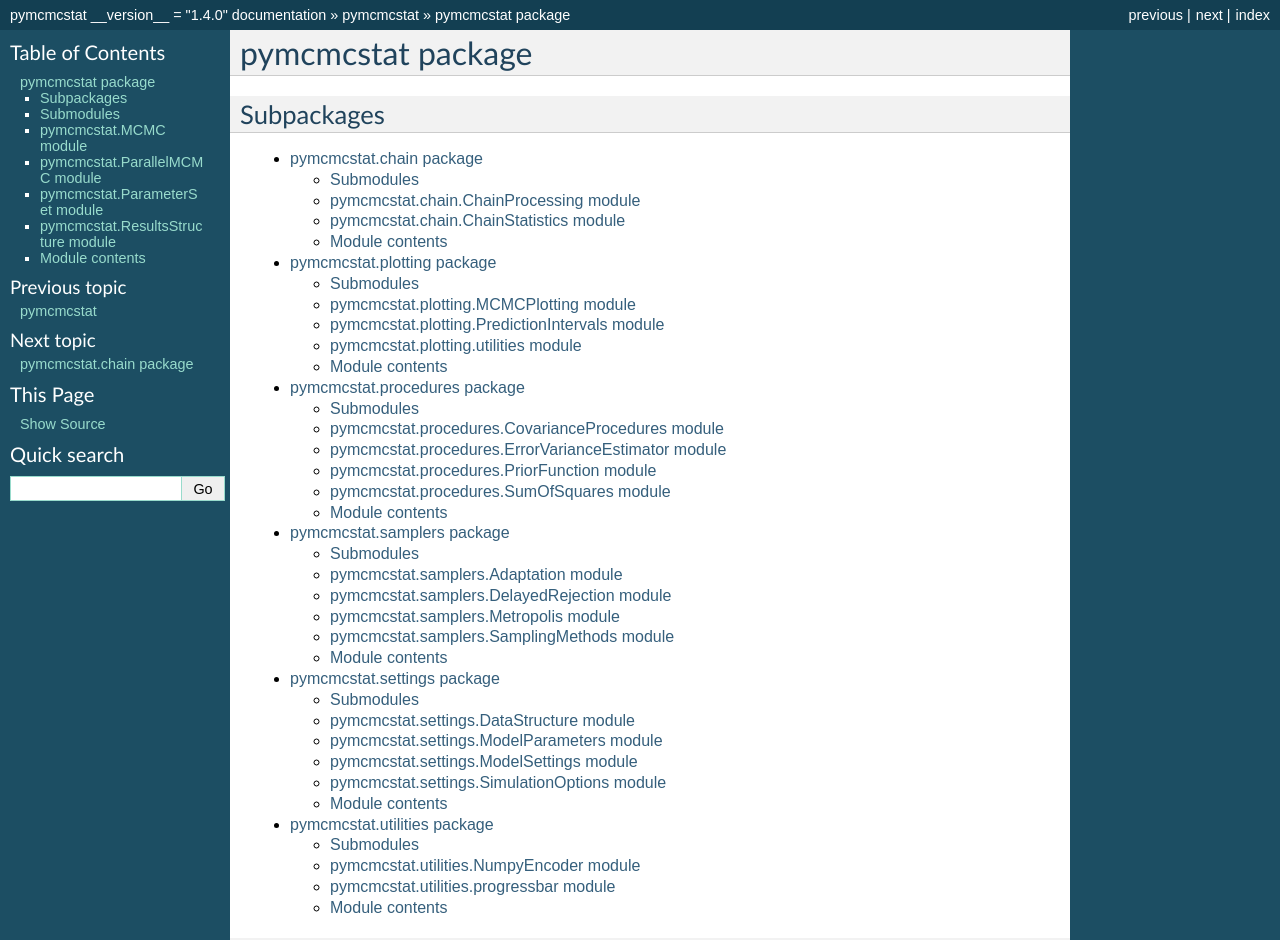
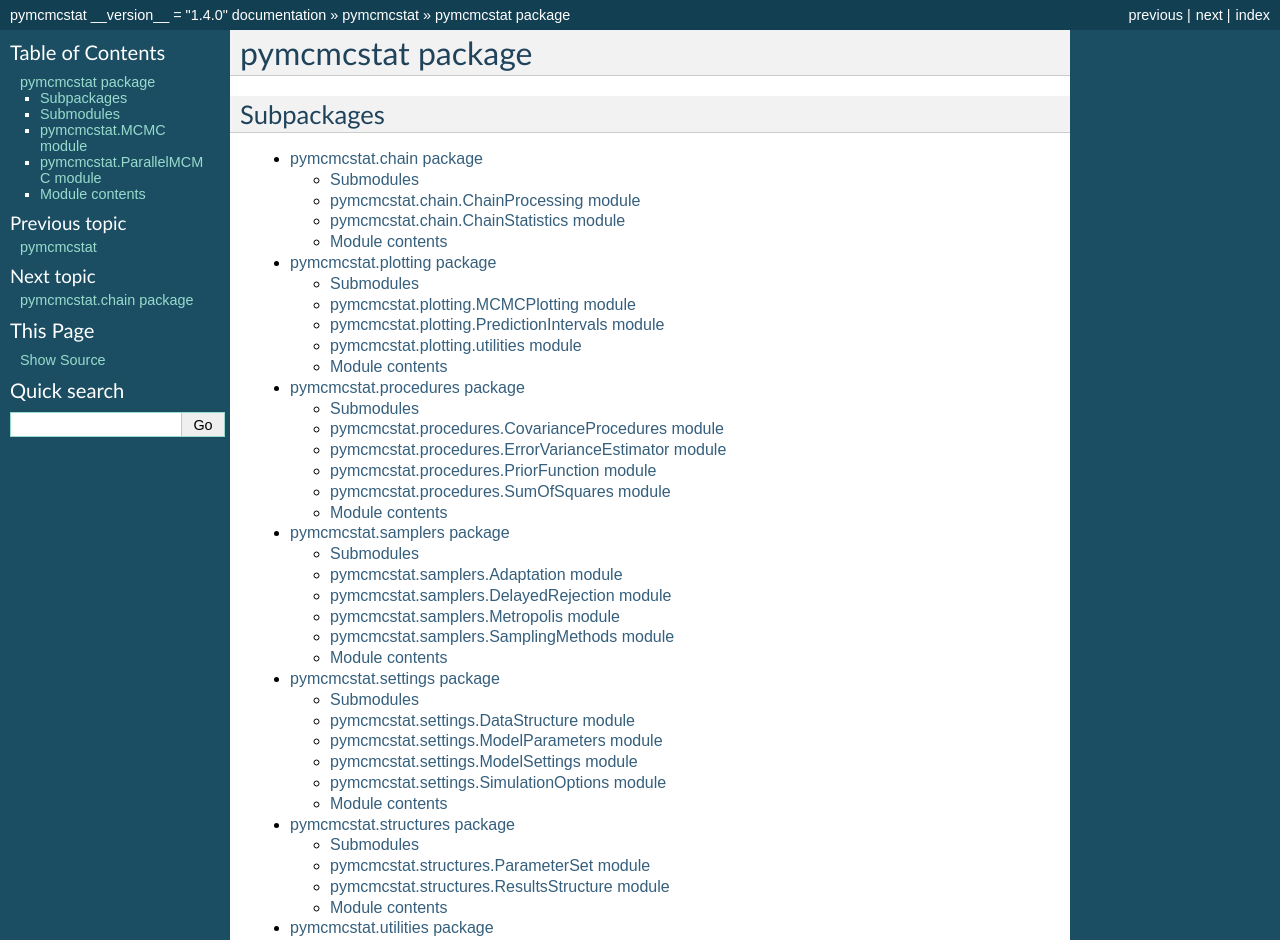
Before and after one commit to prmiles/pymcmcstat, a Sphinx documentation site: the page built from doc/source/pymcmcstat.rst, in a window 1280 px wide and 1400 px high. Shown: the top 940 px of the window. Built offline with Sphinx 7.4.7, drawn with Linux system fonts in a browser that asks for light colours; formulas are drawn with MathJax 3; some of the changed text lies outside the part shown.

Commit message:
updated docs

```diff
--- a/doc/source/index.rst
+++ b/doc/source/index.rst
@@ -25,6 +25,7 @@ Contents:
    modules
    pymcmcstat.settings
    pymcmcstat.procedures
+   pymcmcstat.structures
    pymcmcstat.plotting
    pymcmcstat.samplers
    pymcmcstat.chain
--- a/doc/source/pymcmcstat.rst
+++ b/doc/source/pymcmcstat.rst
@@ -11,6 +11,7 @@ Subpackages
     pymcmcstat.procedures
     pymcmcstat.samplers
     pymcmcstat.settings
+    pymcmcstat.structures
     pymcmcstat.utilities
 
 Submodules
```
Also changed, not shown: other parts of doc/source/pymcmcstat.rst (+0 -16 lines), doc/source/pymcmcstat.structures.rst (added, +30 -0 lines).
